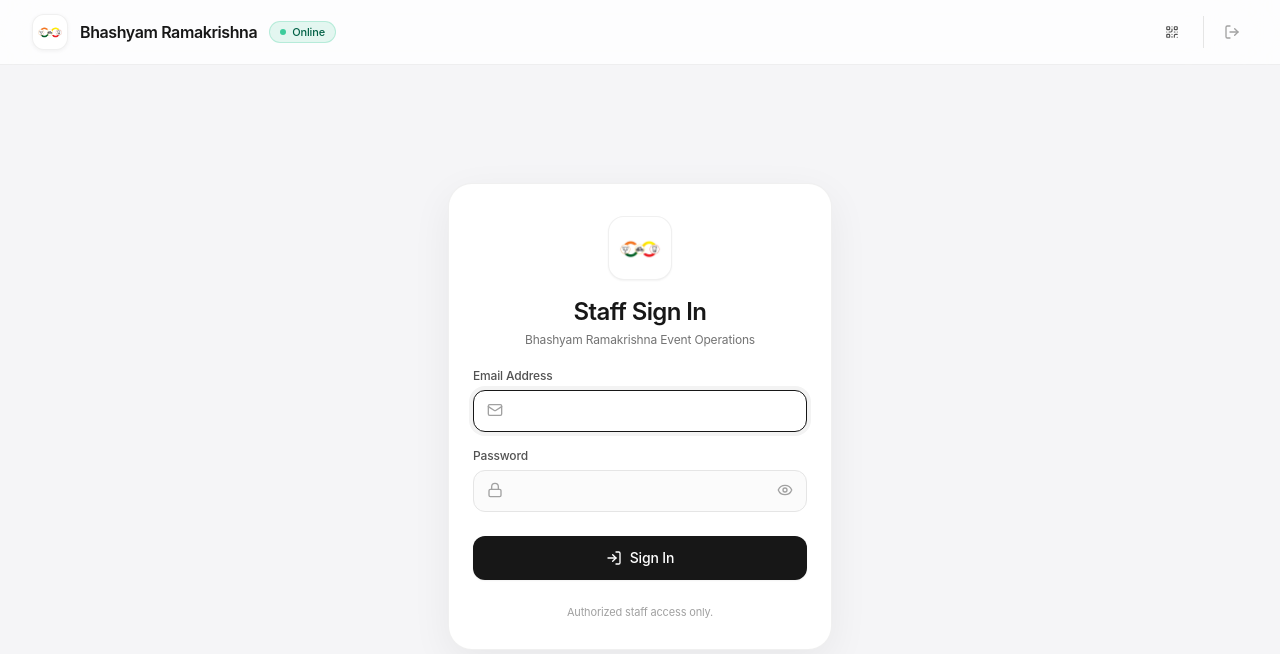
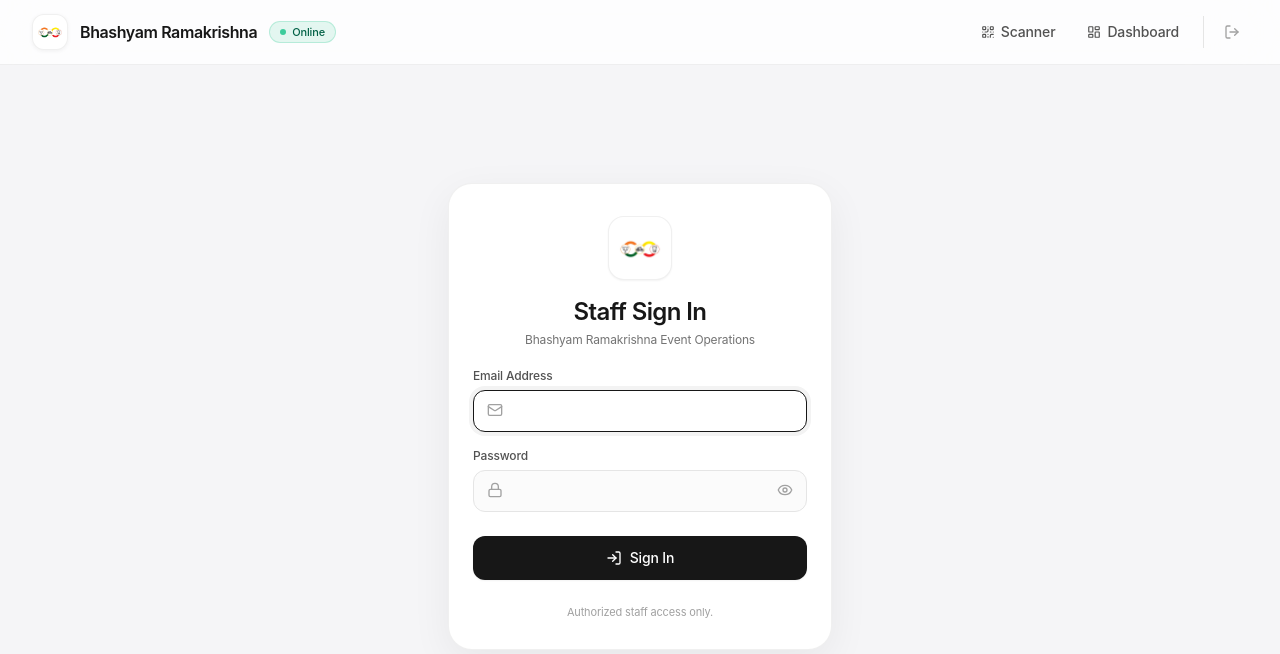
Before and after one commit to magnidigitech/brkevent, a Next.js app: page /login in a window 1280 px wide. Shown: the top 654 px of the page. Built offline with nearby package versions, Linux system fonts and the light colour scheme; no server answers.

Commit message:
fix(header): ensure both Scanner and Dashboard tabs are visible in desktop mode

```diff
--- a/src/components/Header.tsx
+++ b/src/components/Header.tsx
@@ -30,9 +30,10 @@ export function Header() {
 
     // Fetch logged in profile
     fetch('/api/auth/profile')
-      .then((res) => res.json())
+      .then((res) => (res.ok ? res.json() : null))
       .then((data) => {
-        if (data.user) setProfile(data.user);
+        const userProf = data?.profile || data?.user;
+        if (userProf) setProfile(userProf);
       })
       .catch(() => {});
 
@@ -106,10 +107,9 @@ export function Header() {
               }`}
             >
               <QrCode className="w-3.5 h-3.5" />
-              <span className="hidden xs:inline">Scanner</span>
+              <span>Scanner</span>
             </Link>
 
-            {isAdmin && (
             <Link
               href="/dashboard"
               className={`flex items-center gap-1.5 px-3 py-1.5 rounded-xl text-xs sm:text-sm font-medium transition-all active:scale-[0.98] ${
@@ -119,9 +119,8 @@ export function Header() {
               }`}
             >
               <LayoutDashboard className="w-3.5 h-3.5" />
-                <span className="hidden xs:inline">Dashboard</span>
+              <span>Dashboard</span>
             </Link>
-            )}
 
             {/* Staff Role Badge & Logout */}
             <div className="flex items-center gap-2 pl-2 sm:pl-3 ml-1 border-l border-neutral-200">
```
Lines whose indentation alone changed are shown as unchanged.
